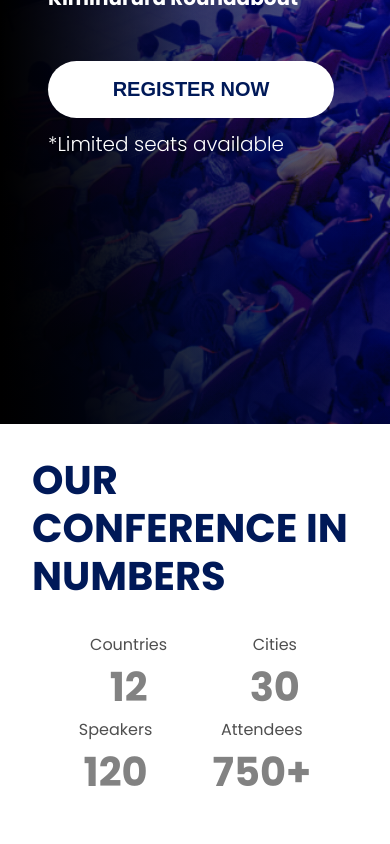
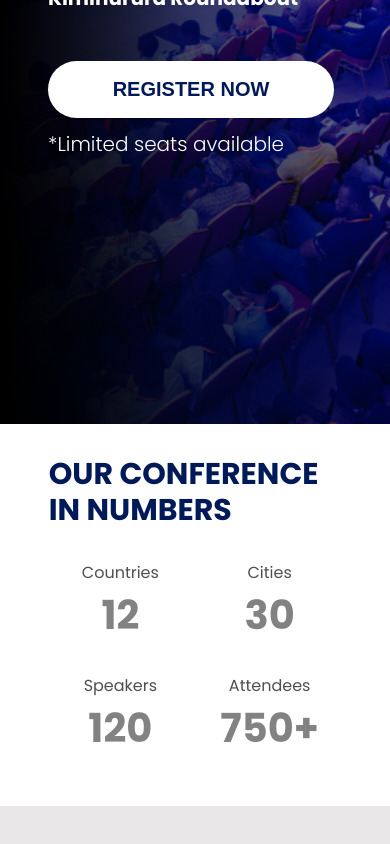
Before and after one commit to elisabethasbaek/africa, a React (Create React App) app: page / in a window 390 px wide. Shown: the part 504-1348 px from the top of the page. After the commit the page ends 1310 px from the top, so only its background shows below. Built offline with nearby package versions, Linux system fonts and the light colour scheme.

Commit message:
numbers section responsive

```diff
--- a/src/InNumbers.scss
+++ b/src/InNumbers.scss
@@ -12,10 +12,44 @@
     }
 
     &__boxes{
-        display: flex;
-        justify-content: space-around;
-        flex-wrap: wrap;
-        width: 75%;
+        display: grid;
+        grid-template-columns: repeat(4, 1fr);
+        grid-column-gap: 3vw;
         padding-bottom: 3rem;
     }
 }
+
+@media screen and (max-width: 800px){
+    .inNumbers{
+        &__boxes{
+            grid-template-columns: repeat(2, 1fr);
+            grid-template-rows: repeat(2, 1fr);
+            grid-row-gap: 7vw;
+        }
+    }
+}
+
+@media screen and (max-width: 700px){
+    .inNumbers{
+        >.heading{
+            width: 70%;
+        }
+    }
+}
+
+@media screen and (max-width: 535px){
+    .inNumbers{
+        >.heading{
+            width: 75%;
+            font-size: 1.875rem;
+        }
+    }
+}
+
+@media screen and (max-width: 380px){
+    .inNumbers{
+        >.heading{
+            width: 85%;
+        }
+    }
+}
--- a/src/components/NumberBox.scss
+++ b/src/components/NumberBox.scss
@@ -2,7 +2,7 @@
 
 .numberBox{
     text-align: center;
-    padding: 0 1rem;
+    padding: 0 5vw;
 
     &__text{
         color: $darkGrey;
```
